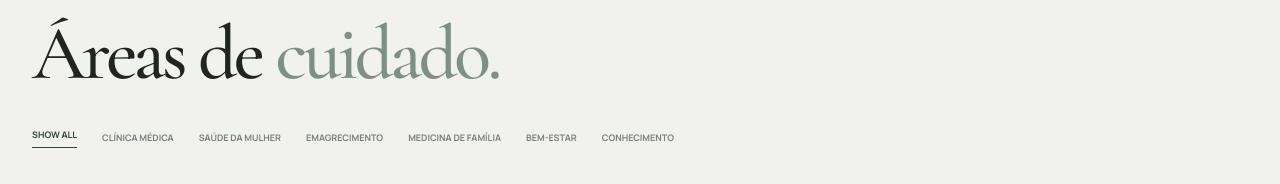
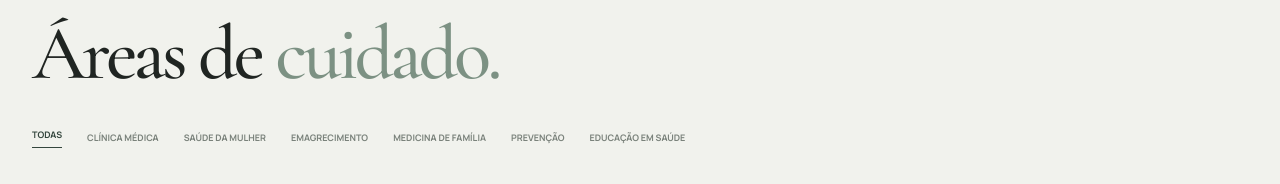
Before and after one commit to ReversaOfficial/sitedrabrizaida, a React (Vite) app: page / in a window 1280 px wide. Shown: the part 2080-2264 px from the top of the page. Built offline with nearby package versions, Linux system fonts and the light colour scheme.

Commit message:
Adaptar conteúdo do template Doctor para Dra. Brizaida

```diff
--- a/src/components/HomeSections.tsx
+++ b/src/components/HomeSections.tsx
@@ -7,10 +7,10 @@ const welcome=[
  ['03','Conhecimento','Medicina baseada em conhecimento e atualização científica.'],
  ['04','Agendamento','Um primeiro passo simples para começar seu cuidado.']
 ];
-const gallery=['CLÍNICA MÉDICA','SAÚDE DA MULHER','EMAGRECIMENTO','MEDICINA DE FAMÍLIA','BEM-ESTAR','CONHECIMENTO'];
-const doctors=[['DRA. BRIZAIDA','Medicina de Família e Comunidade'],['[PROFISSIONAL A VALIDAR]','Especialidade a validar'],['[PROFISSIONAL A VALIDAR]','Especialidade a validar'],['[PROFISSIONAL A VALIDAR]','Especialidade a validar']];
+const gallery=['CLÍNICA MÉDICA','SAÚDE DA MULHER','EMAGRECIMENTO','MEDICINA DE FAMÍLIA','PREVENÇÃO','EDUCAÇÃO EM SAÚDE'];
+const doctors=[['DRA. BRIZAIDA SILOT RAMIREZ STAUDT','Medicina de Família e Comunidade · CRM-RS 43750 · RQE 44809'],['[PROFISSIONAL A VALIDAR]','Especialidade a validar'],['[PROFISSIONAL A VALIDAR]','Especialidade a validar'],['[PROFISSIONAL A VALIDAR]','Especialidade a validar']];
 const news=[['18 SET','Como olhar para a saúde de forma integral'],['12 SET','Emagrecimento e cuidado individualizado']];
-const departments=['Medicina de Família','Clínica Médica','Saúde da Mulher','Emagrecimento','Medicina Integrativa','Prevenção e Cuidado'];
+const departments=['Medicina de Família','Clínica Médica','Saúde da Mulher','Emagrecimento','Prevenção','Educação em Saúde'];
 
 function Media({label}:{label:string}){return <div className="template-media"><span>✳</span><strong>{label}</strong><small>Imagem oficial a inserir</small></div>}
 
@@ -19,7 +19,7 @@ export function HomeSections(){return <>
 
  <section className="appointment"><Container className="appointment-grid"><div className="appointment-copy"><span>AGENDE SUA CONSULTA</span><h2>Agende sua<br/><em>consulta.</em></h2><p>Escolha um momento para conversar, avaliar suas necessidades e construir seu cuidado.</p></div><form onSubmit={e=>e.preventDefault()}><input placeholder="Seu nome"/><input type="email" placeholder="E-mail"/><input placeholder="Telefone"/><select defaultValue=""><option value="" disabled>Motivo da consulta</option><option>Consulta médica</option><option>Avaliação</option><option>Emagrecimento</option></select><Button type="submit">Solicitar agendamento</Button></form></Container></section>
 
- <section className="gallery"><Container><div className="section-title"><span>NOSSAS ÁREAS</span><h2>Áreas de <em>cuidado.</em></h2></div><div className="gallery-filters">{['SHOW ALL',...gallery].map(x=><button key={x}>{x}</button>)}</div><div className="gallery-grid">{gallery.map((x,i)=><article key={x} className={i===0?'featured':''}><Media label={x}/><div><span>{x}</span><h3>{i===0?'Cuidado individualizado':'Conheça esta área de atuação'}</h3><a href="/especialidades">Ver mais ↗</a></div></article>)}</div></Container></section>
+ <section className="gallery"><Container><div className="section-title"><span>NOSSAS ÁREAS</span><h2>Áreas de <em>cuidado.</em></h2></div><div className="gallery-filters">{['TODAS',...gallery].map(x=><button key={x}>{x}</button>)}</div><div className="gallery-grid">{gallery.map((x,i)=><article key={x} className={i===0?'featured':''}><Media label={x}/><div><span>{x}</span><h3>{i===0?'Cuidado individualizado':'Conheça esta área de atuação'}</h3><a href="/especialidades">Ver mais ↗</a></div></article>)}</div></Container></section>
 
  <section className="offer"><Container className="offer-grid"><div className="offer-copy"><span>CUIDADO MÉDICO</span><h2>Conhecimento que se transforma em <em>cuidado.</em></h2><p>Uma abordagem médica centrada na pessoa, com escuta, avaliação e acompanhamento individualizado.</p><div className="offer-points"><span>Easy appointments</span><span>Care management</span><span>Individual approach</span></div><a href="/tratamentos">Conheça os tratamentos ↗</a></div><Media label="ESPAÇO EDITORIAL · CUIDADO"/></Container></section>
 
@@ -29,11 +29,11 @@ export function HomeSections(){return <>
 
  <section className="news"><Container><div className="section-title split"><div><span>NOSSOS CONTEÚDOS</span><h2>Informação também<br/>é <em>cuidado.</em></h2></div><a href="/conteudos">Ver todos os conteúdos ↗</a></div><div className="news-grid">{news.map(([date,title],i)=><article key={title}><div className="news-image"><Media label={i===0?'CONTEÚDO · SAÚDE':'CONTEÚDO · EMAGRECIMENTO'}/></div><div className="news-date">{date}</div><h3>{title}</h3><p>Conteúdo demonstrativo preparado para receber o material oficial da Dra. Brizaida.</p><a href="/conteudos">Leia mais ↗</a></article>)}</div></Container></section>
 
- <section className="what-we-offer"><Container><div className="section-title centered"><span>O QUE OFERECEMOS</span><h2>Um cuidado pensado<br/><em>para você.</em></h2></div><div className="offer-list">{['Escuta e avaliação individual','Acompanhamento médico','Saúde e prevenção'].map((x,i)=><article key={x}><b>0{i+1}</b><div><h3>{x}</h3><p>Informação demonstrativa. A descrição final será validada com a Dra. Brizaida.</p></div><a href="/tratamentos">Read More ↗</a></article>)}</div></Container></section>
+ <section className="what-we-offer"><Container><div className="section-title centered"><span>O QUE OFERECEMOS</span><h2>Um cuidado pensado<br/><em>para você.</em></h2></div><div className="offer-list">{['Escuta e avaliação individual','Acompanhamento médico','Saúde e prevenção'].map((x,i)=><article key={x}><b>0{i+1}</b><div><h3>{x}</h3><p>Informação inicial sobre a experiência de cuidado. O conteúdo final será validado com a Dra. Brizaida.</p></div><a href="/tratamentos">Saiba mais ↗</a></article>)}</div></Container></section>
 
- <section className="departments"><Container><div className="section-title split"><div><span>ÁREAS DE ATUAÇÃO</span><h2>Áreas de<br/><em>atuação.</em></h2></div><p>Organização inicial das áreas para apresentação do consultório. Conteúdo sujeito à validação.</p></div><div className="departments-grid">{departments.map((x,i)=><a href="/especialidades" key={x}><span>0{i+1}</span><strong>{x}</strong><b>↗</b></a>)}</div></Container></section>
+ <section className="departments"><Container><div className="section-title split"><div><span>ÁREAS DE ATUAÇÃO</span><h2>Áreas de<br/><em>atuação.</em></h2></div><p>Áreas organizadas para apresentar a atuação médica da Dra. Brizaida. Conteúdo sujeito à validação.</p></div><div className="departments-grid">{departments.map((x,i)=><a href="/especialidades" key={x}><span>0{i+1}</span><strong>{x}</strong><b>↗</b></a>)}</div></Container></section>
 
- <section id="contato" className="contact-template"><Container><div className="section-title centered"><span>ALGUMA DÚVIDA?</span><h2>Vamos <em>conversar?</em></h2></div><div className="contact-grid-template"><div><h3>Dra. Brizaida Silot Ramirez Staudt</h3><p>CRM-RS 43750 · RQE 44809</p><p>Medicina de Família e Comunidade</p><a href="https://www.instagram.com/dra.brizaida/" target="_blank" rel="noreferrer">Instagram · @dra.brizaida ↗</a></div><form onSubmit={e=>e.preventDefault()}><input placeholder="Full Name"/><input placeholder="Email Address"/><input placeholder="Subject"/><textarea placeholder="Your message" rows={5}/><Button type="submit">Enviar mensagem</Button></form></div></Container></section>
+ <section id="contato" className="contact-template"><Container><div className="section-title centered"><span>ALGUMA DÚVIDA?</span><h2>Vamos <em>conversar?</em></h2></div><div className="contact-grid-template"><div><h3>Dra. Brizaida Silot Ramirez Staudt</h3><p>CRM-RS 43750 · RQE 44809</p><p>Medicina de Família e Comunidade</p><a href="https://www.instagram.com/dra.brizaida/" target="_blank" rel="noreferrer">Instagram · @dra.brizaida ↗</a></div><form onSubmit={e=>e.preventDefault()}><input placeholder="Nome completo"/><input placeholder="E-mail"/><input placeholder="Assunto"/><textarea placeholder="Sua mensagem" rows={5}/><Button type="submit">Enviar mensagem</Button></form></div></Container></section>
 
  <section className="final-template"><Container><span>UM PRIMEIRO PASSO</span><h2>Cuidar de você começa<br/>com uma <em>conversa.</em></h2><Button onClick={()=>{window.location.hash='contato'}}>Agendar consulta</Button></Container></section>
  </>}
```
